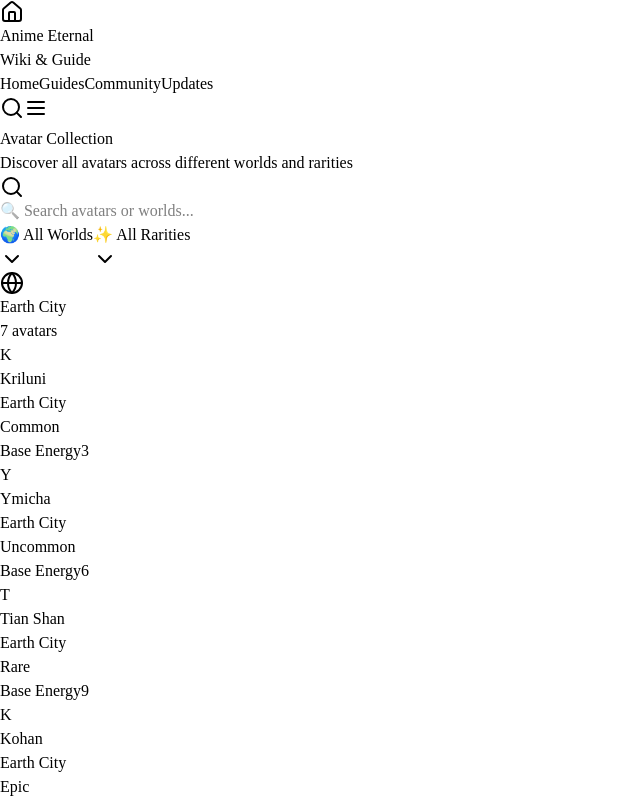
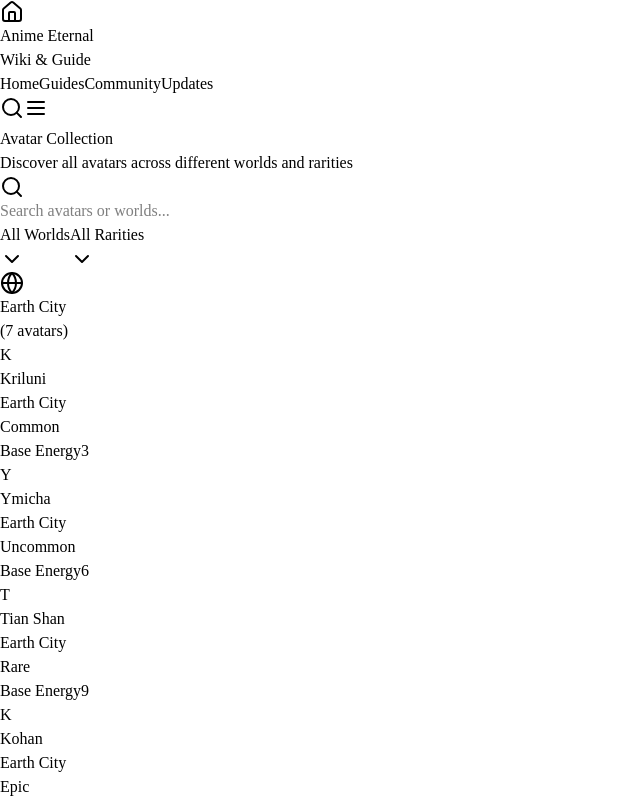
Before and after one commit to guilhermehpmoraes/anime-eternal-wiki, a React (Vite) app in the folder apps/web-client/: page /avatar in a window 1280 px wide. Shown: the top 800 px of the page, without its empty margins (0-640 px from the left). Built offline with nearby package versions, Linux system fonts and the light colour scheme.

Commit message:
✨feat(avatar): Improve avatar search and filter UI
- Update search input placeholder for clarity.
- Simplify world and rarity filter placeholders.
- Adjust styles for better visibility and consistency.
- Enhance layout of avatar display section for improved aesthetics.

```diff
--- a/apps/web-client/src/routes/avatar/index.tsx
+++ b/apps/web-client/src/routes/avatar/index.tsx
@@ -119,24 +119,27 @@ function RouteComponent() {
                     <div className="relative flex-1">
                         <Search className="absolute left-3 top-3 h-4 w-4 text-muted-foreground" />
                         <Input
-                            placeholder="🔍 Search avatars or worlds..."
+                            placeholder="Search avatars or worlds..."
                             value={searchTerm}
                             onChange={(e: React.ChangeEvent<HTMLInputElement>) => setSearchTerm(e.target.value)}
-                            className="pl-10 bg-background border-2"
+                            className="pl-10"
                         />
                     </div>
 
                     {/* World Filter */}
                     <Select value={selectedWorld} onValueChange={setSelectedWorld}>
-                        <SelectTrigger className="w-full sm:w-48 bg-background border-2">
-                            <SelectValue placeholder="🌍 All Worlds" />
+                        <SelectTrigger className="w-full sm:w-48">
+                            <SelectValue placeholder="Select World" className="text-white" />
                         </SelectTrigger>
                         <SelectContent>
-                            <SelectItem value="all" className="font-medium">
-                                🌍 All Worlds
+                            <SelectItem value="all" className="text-gray-800 font-medium">
+                                All Worlds
                             </SelectItem>
                             {worlds.map((world) => (
-                                <SelectItem key={world.id} value={world.id.toString()} className="font-medium">
+                                <SelectItem
+                                    key={world.id}
+                                    value={world.id.toString()}
+                                    className="text-gray-800 font-medium">
                                     {world.name}
                                 </SelectItem>
                             ))}
@@ -145,15 +148,15 @@ function RouteComponent() {
 
                     {/* Rarity Filter */}
                     <Select value={selectedRarity} onValueChange={setSelectedRarity}>
-                        <SelectTrigger className="w-full sm:w-48 bg-background border-2">
-                            <SelectValue placeholder="✨ All Rarities" />
+                        <SelectTrigger className="w-full sm:w-48">
+                            <SelectValue placeholder="Select Rarity" className="text-white" />
                         </SelectTrigger>
                         <SelectContent>
-                            <SelectItem value="all" className="font-medium">
-                                ✨ All Rarities
+                            <SelectItem value="all" className="text-gray-800 font-medium">
+                                All Rarities
                             </SelectItem>
                             {rarities.map((rarity) => (
-                                <SelectItem key={rarity} value={rarity} className="font-medium">
+                                <SelectItem key={rarity} value={rarity} className="text-gray-800 font-medium">
                                     <div className="flex items-center space-x-2">
                                         <div
                                             className={cn(
@@ -215,11 +218,11 @@ function RouteComponent() {
                 <div className="space-y-8">
                     {Object.entries(avatarsByWorld).map(([worldName, worldAvatars]) => (
                         <div key={worldName} className="space-y-4">
-                            <div className="flex items-center gap-3 p-3 bg-muted/30 rounded-lg border">
-                                <Globe className="h-6 w-6 text-blue-600" />
-                                <h2 className="text-2xl font-bold text-foreground">{worldName}</h2>
-                                <span className="text-sm font-semibold text-muted-foreground bg-background px-2 py-1 rounded-md">
-                                    {worldAvatars.length} avatar{worldAvatars.length !== 1 ? "s" : ""}
+                            <div className="flex items-center gap-3">
+                                <Globe className="h-5 w-5 text-blue-600" />
+                                <h2 className="text-xl font-bold text-white">{worldName}</h2>
+                                <span className="text-sm font-semibold text-gray-200">
+                                    ({worldAvatars.length} avatar{worldAvatars.length !== 1 ? "s" : ""})
                                 </span>
                             </div>
                             <div className="grid grid-cols-1 md:grid-cols-2 lg:grid-cols-3 xl:grid-cols-4 gap-4">
```
